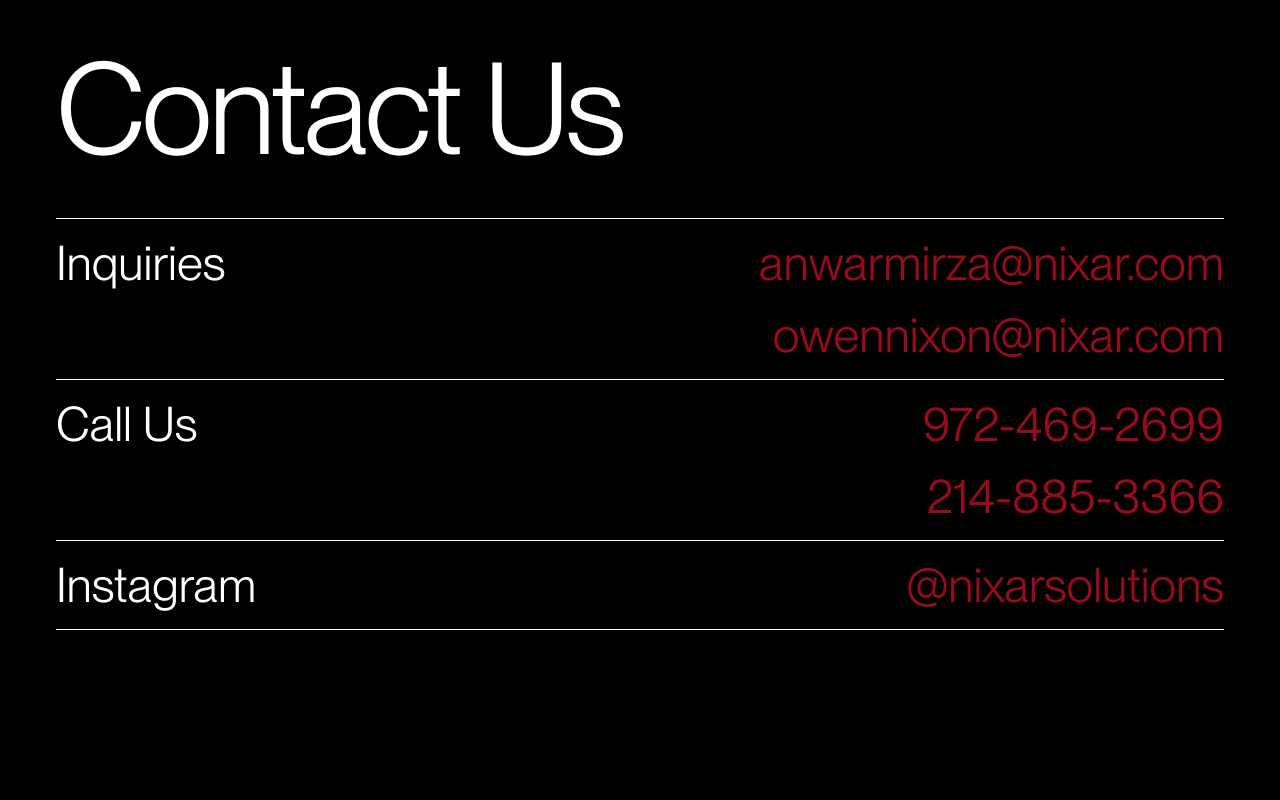
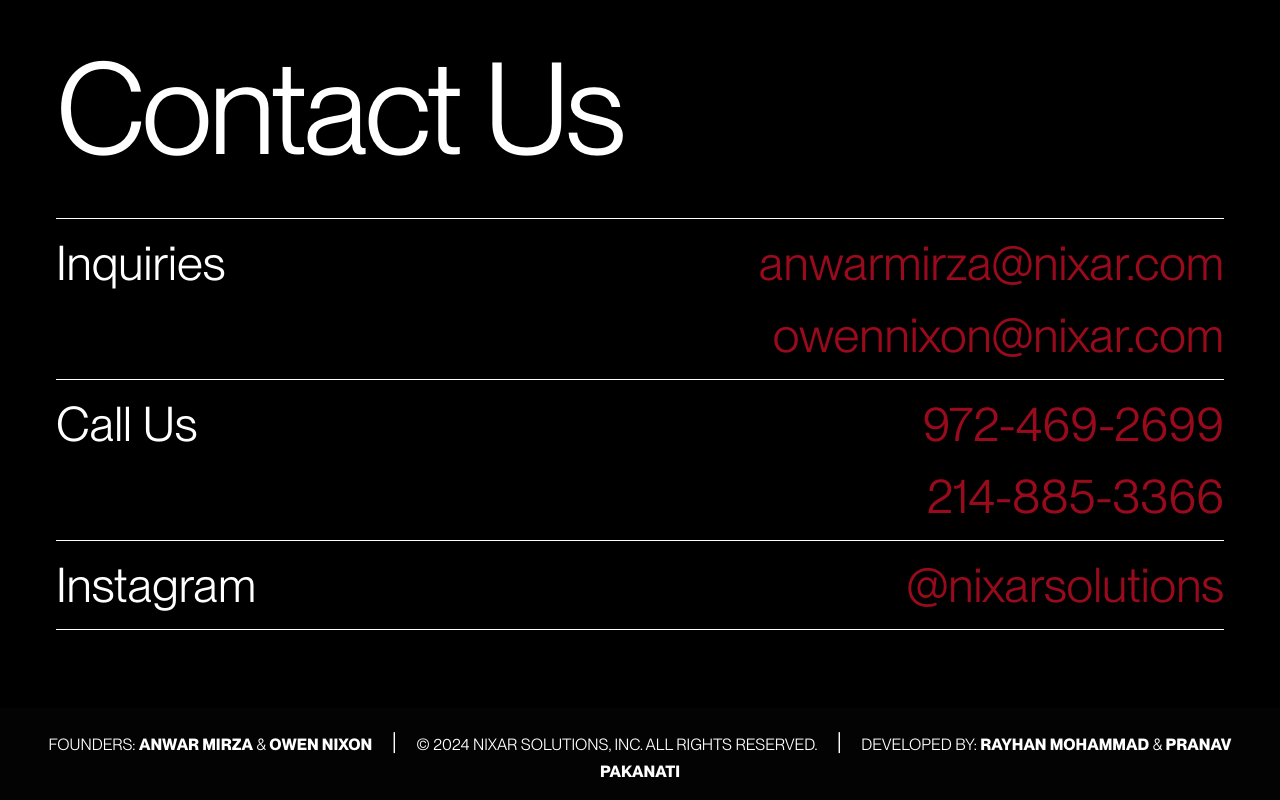
Before and after one commit to RayhanXD/NixarSol, a SvelteKit app: page / in a window 1280 px wide. Shown: the part 5056-5856 px from the top of the page. Built offline with nearby package versions, Linux system fonts and the light colour scheme.

Commit message:
Footer added

```diff
--- a/src/routes/+page.svelte
+++ b/src/routes/+page.svelte
@@ -342,6 +342,9 @@
 					<h3><span>Instagram</span><span class="highlight">@nixarsolutions</span></h3>
 				</a>
 				<div class="spacer"></div>
+			</div>
+			<div id="footer">
+				<p>Founders: <a href="https://www.instagram.com/anwarmirza01/" class="hover-link">Anwar Mirza</a> & <a href="https://www.instagram.com/owennixon0/" class="hover-link">Owen Nixon</a> <span class="separate">|</span> © 2024 NIXAR Solutions, Inc. All rights reserved. <span class="separate">|</span> Developed by: <a href="https://github.com/RayhanXD" class="hover-link">Rayhan Mohammad</a> & <a href="https://pranav-pakanati.netlify.app/" class="hover-link">Pranav Pakanati</a></p>
 			</div>
 		</div>
 	</section>
@@ -813,7 +816,26 @@
 					font-size: 32px;
 					padding: 2rem 0;
 				}
+				#footer {
+					position: absolute;
+					bottom: 0;
+					left: 0;
+					right: 0;
+					padding: 1rem 2rem;
+					background: $background;
+					text-align: center;
 
+					p {
+						a {
+							font-weight: bold;
+						}
+
+						.separate {
+							font-size: 24px;
+							margin: 0 1rem;
+						}
+					}
+				}
 			}
 		}
 	}
```
